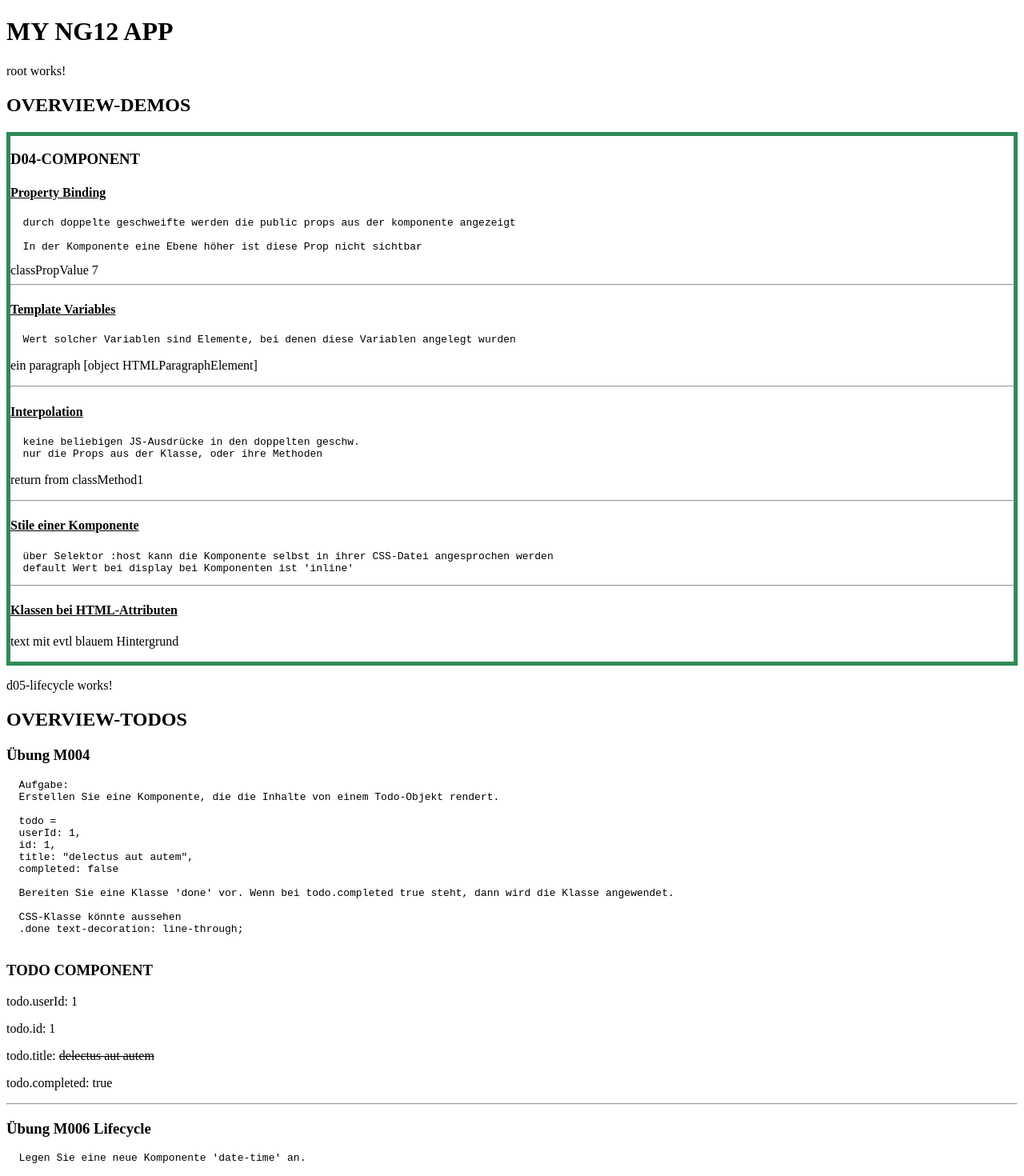
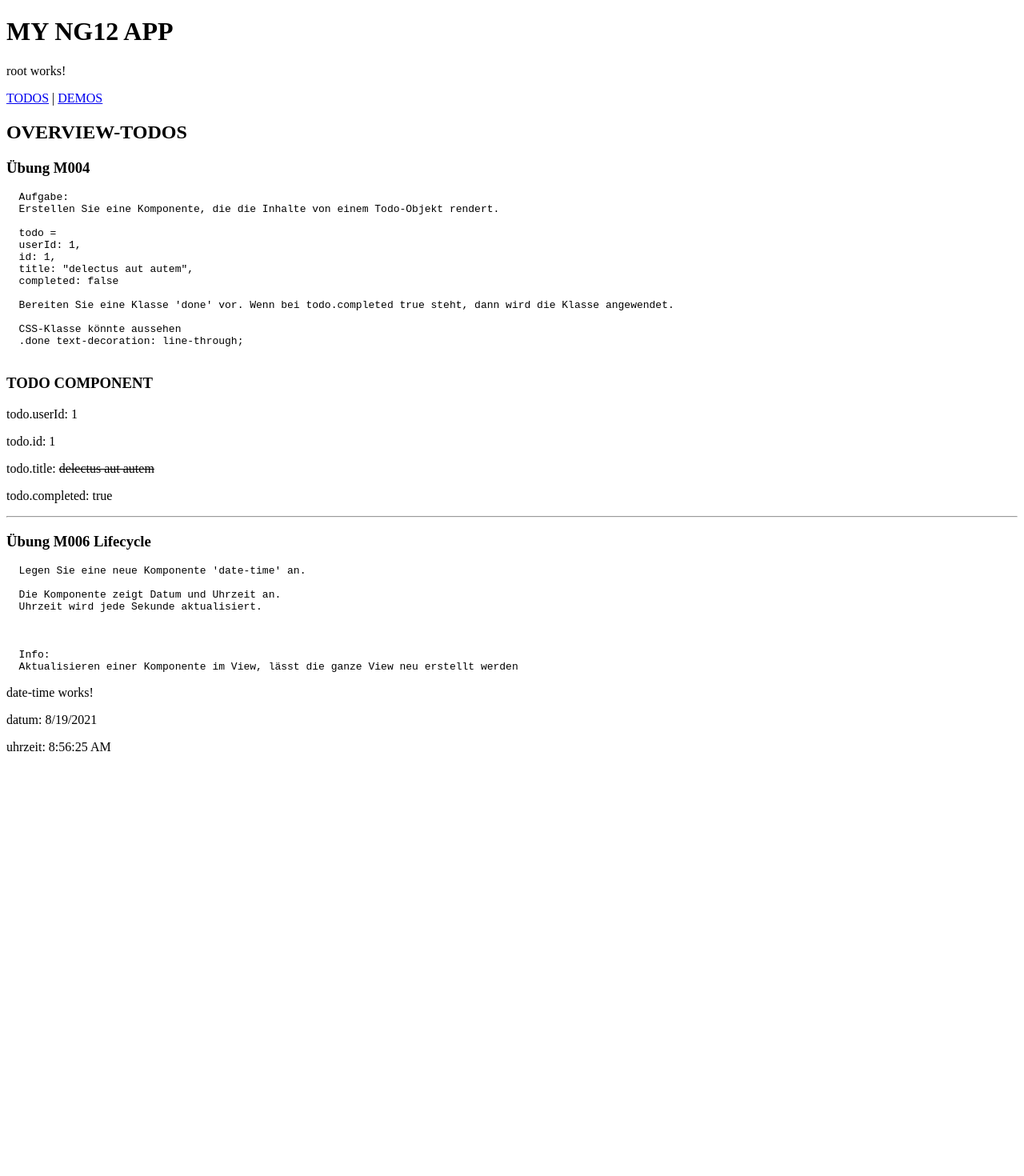
Before and after one commit to ppedvAG/2021-08-19-angular, an Angular app in the folder TRAINER/ng12-app/: page /todos in a window 1280 px wide. Before the commit this address led to /. Shown: the top 1470 px of the page at 80% size. After the commit the page ends 959 px from the top, so only its background shows below. Built offline with nearby package versions, Linux system fonts and the light colour scheme.

Commit message:
m006 done todo #1

```diff
--- a/TRAINER/ng12-app/src/app/app-routing.module.ts
+++ b/TRAINER/ng12-app/src/app/app-routing.module.ts
@@ -1,7 +1,18 @@
 import { NgModule } from '@angular/core';
 import { RouterModule, Routes } from '@angular/router';
+import { D04ComponentComponent } from './demos-mdl/d04-component/d04-component.component';
+import { D05LifecycleComponent } from './demos-mdl/d05-lifecycle/d05-lifecycle.component';
+import { OverviewDemosComponent } from './demos-mdl/overview-demos/overview-demos.component';
+import { OverviewTodosComponent } from './todos-mdl/overview-todos/overview-todos.component';
 
-const routes: Routes = [];
+const routes: Routes = [
+  { path: 'todos', component: OverviewTodosComponent },
+  { path: 'demos', component: OverviewDemosComponent, children: [
+    { path: 'component', component: D04ComponentComponent},
+    { path: 'lifecycle', component: D05LifecycleComponent, data: {prop1: 'test',
+  prop2: 'test2'}},
+  ] }
+];
 
 @NgModule({
   imports: [RouterModule.forRoot(routes)],
--- a/TRAINER/ng12-app/src/app/demos-mdl/demos.module.ts
+++ b/TRAINER/ng12-app/src/app/demos-mdl/demos.module.ts
@@ -3,6 +3,7 @@ import { CommonModule } from '@angular/common';
 import { OverviewDemosComponent } from './overview-demos/overview-demos.component';
 import { D04ComponentComponent } from './d04-component/d04-component.component';
 import { D05LifecycleComponent } from './d05-lifecycle/d05-lifecycle.component';
+import { AppRoutingModule } from '../app-routing.module';
 
 @NgModule({
   declarations: [
@@ -11,7 +12,8 @@ import { D05LifecycleComponent } from './d05-lifecycle/d05-lifecycle.component';
     D05LifecycleComponent
   ],
   imports: [
-    CommonModule
+    CommonModule,
+    AppRoutingModule
   ],
   exports: [
     OverviewDemosComponent
--- a/TRAINER/ng12-app/src/app/demos-mdl/overview-demos/overview-demos.component.html
+++ b/TRAINER/ng12-app/src/app/demos-mdl/overview-demos/overview-demos.component.html
@@ -1,5 +1,9 @@
 <h2>OVERVIEW-DEMOS</h2>
 
-<app-d04-component></app-d04-component>
+<a routerLink="component">DEMO ZU COMPONENT</a> |
+<a routerLink="lifecycle">DEMO ZU LIFECYCLE</a>
 
+<router-outlet></router-outlet>
+
+<!-- todo #1 -->
 <app-d05-lifecycle inputProp="wert von oben"></app-d05-lifecycle>
--- a/TRAINER/ng12-app/src/app/root-mdl/appcomponent/app.component.html
+++ b/TRAINER/ng12-app/src/app/root-mdl/appcomponent/app.component.html
@@ -497,5 +497,3 @@
 <!-- * * * * * * * * * * * * * * * * * * * * * * * * * * * * * * * -->
 <!-- * * * * * * * * * * End of Placeholder * * * * * * * * * * * -->
 <!-- * * * * * * * * * * * * * * * * * * * * * * * * * * * * * * * -->
-
-<router-outlet></router-outlet>
--- a/TRAINER/ng12-app/src/app/root-mdl/root/root.component.html
+++ b/TRAINER/ng12-app/src/app/root-mdl/root/root.component.html
@@ -1,4 +1,9 @@
 <h1>MY NG12 APP</h1>
 <p>root works!</p>
-<app-overview-demos></app-overview-demos>
-<app-overview-todos></app-overview-todos>
+
+<a routerLink="/todos">TODOS</a> |
+<a routerLink="/demos">DEMOS</a>
+
+
+
+<router-outlet></router-outlet>
--- a/TRAINER/ng12-app/src/app/todos-mdl/date-time/date-time.component.ts
+++ b/TRAINER/ng12-app/src/app/todos-mdl/date-time/date-time.component.ts
@@ -15,7 +15,6 @@ export class DateTimeComponent implements OnInit, OnDestroy {
   }
 
   ngOnInit(): void {
-    // setInterval(this.tick, 1000)
     this.intervalId = setInterval(() => {this.tick()}, 1000)
   }
 
--- a/TRAINER/ng12-app/src/app/todos-mdl/overview-todos/overview-todos.component.ts
+++ b/TRAINER/ng12-app/src/app/todos-mdl/overview-todos/overview-todos.component.ts
@@ -8,12 +8,13 @@ import { DateTimeComponent } from '../date-time/date-time.component';
 })
 export class OverviewTodosComponent implements OnInit {
 
-  // myDateTime: any;
+  myDateTime: any;
 
   constructor() { }
 
   ngOnInit(): void {
-    // this.myDateTime = new DateTimeComponent();
+    this.myDateTime = new DateTimeComponent();
+    console.log('this.myDateTime :>> ', this.myDateTime);
   }
 
 /*   destroyDateTime() {
```
Also changed, not shown: 1 other file (tests, documents, lock files or other folders).
